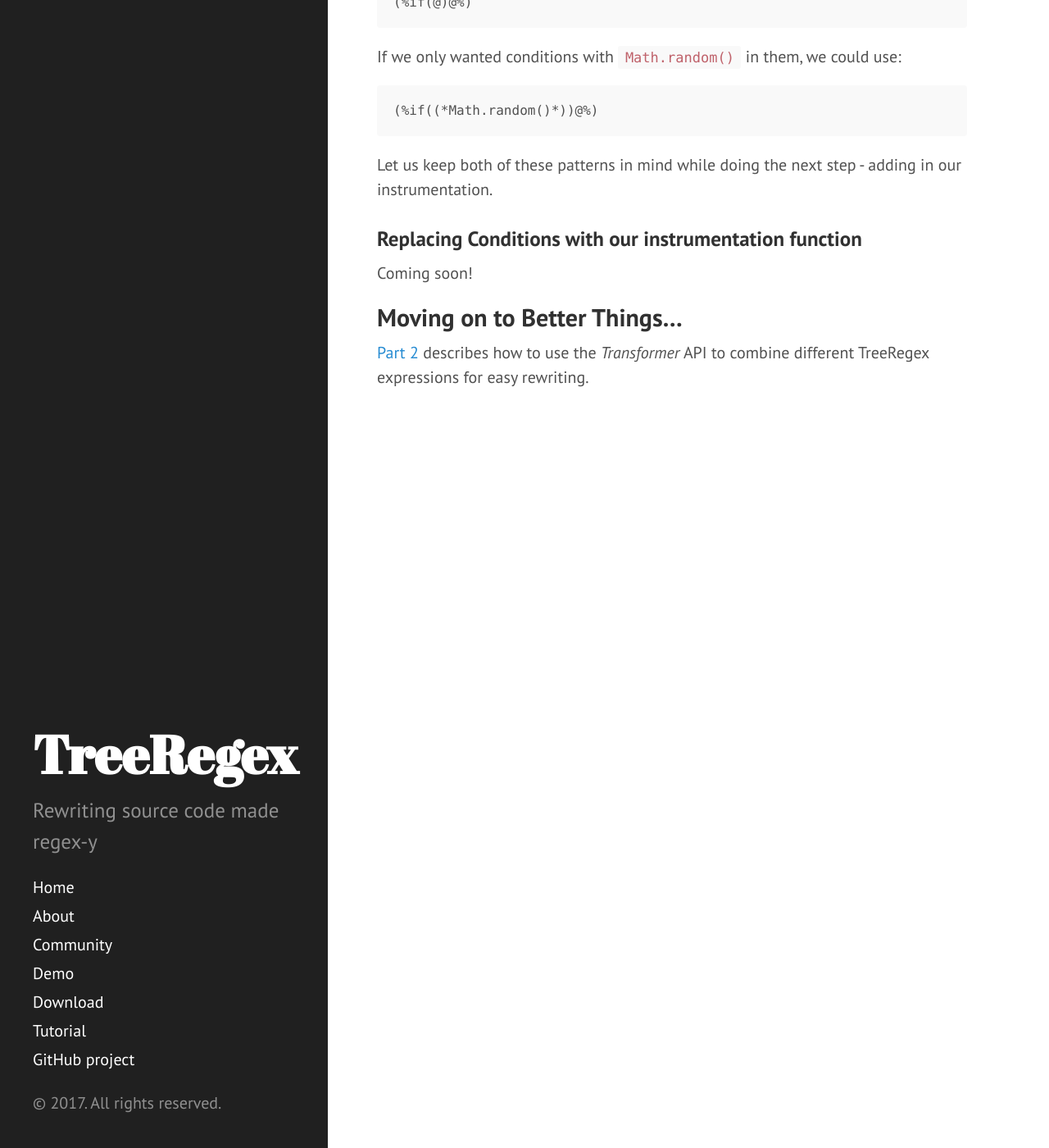
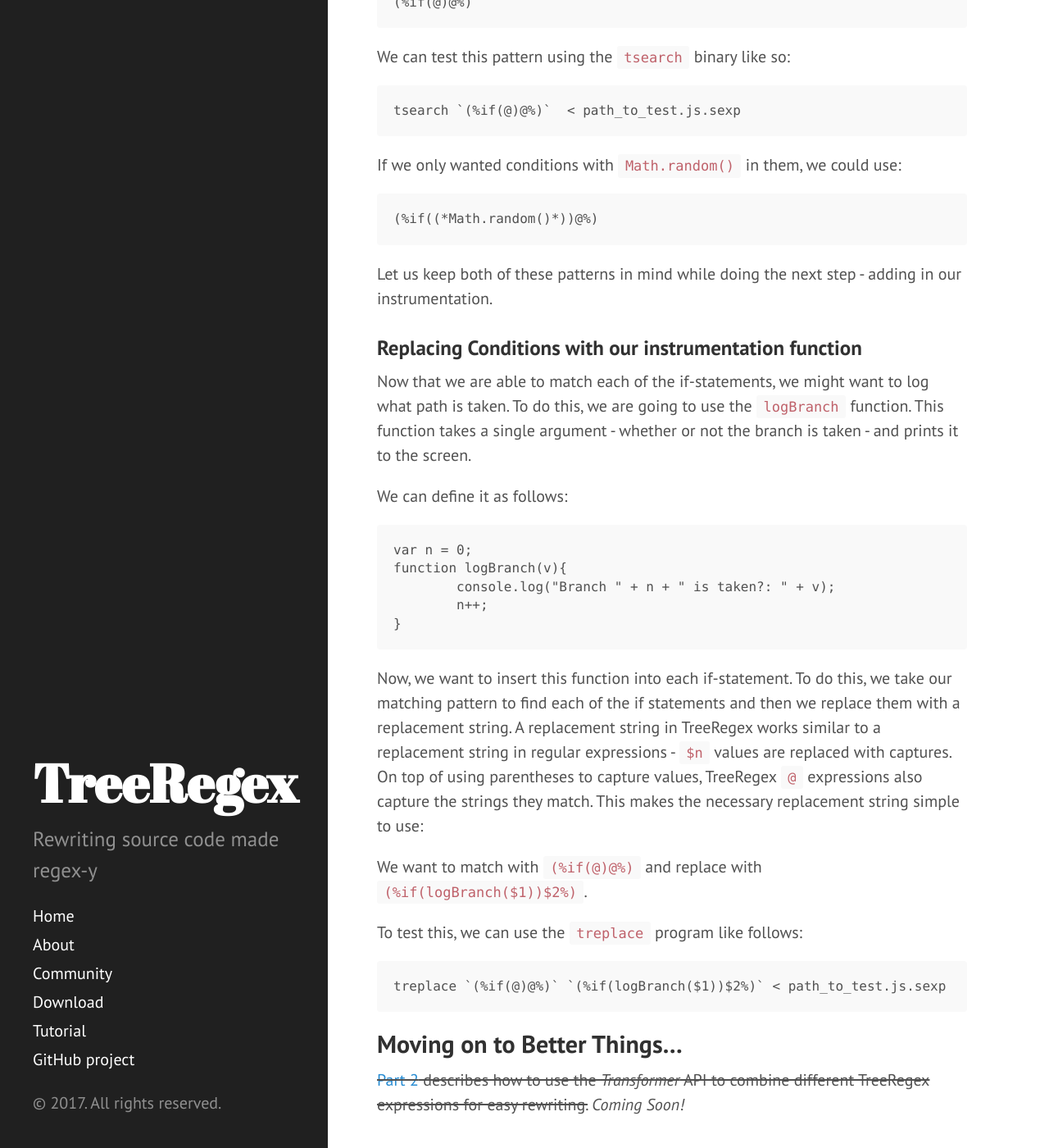
Before and after one commit to TreeRegexLib/TreeRegexLib.github.io, a Jekyll site: the page built from tutorial-part-1.md, in a window 1280 px wide and 1400 px high, scrolled down 2270 px. Shown: the whole window at 82% size. Built offline with Jekyll 4.4.1, drawn with Linux system fonts in a browser that asks for light colours; some of the changed text lies outside the part shown.

```diff
--- a/tutorial-part-1.md
+++ b/tutorial-part-1.md
@@ -36,7 +36,7 @@ This should print out the probability of the path taken.  Otherwise, either `nod
 
 The first step of using TreeRegex is adding the structure to the text - we can use an existing parser for this.  After following the install commands in the `frontend/js` folder, run the command:
 
-    node js_to_sexp.js <path to test.js>
+    node js_to_sexp.js path_to_test.js
 
 This will print out the structured text into `test.js.sexp`.  Here we can see the form of the if-statements we want to instrument.  For example, here is the part of the first if-statement that we want to instrument (with the body ellided for brevity):
 
@@ -60,6 +60,12 @@ In TreeRegex we can either specify the entire subtree with `(%` and `%)`, we can
 
     (%if(@)@%)
 
+We can test this pattern using the `tsearch` binary like so:
+
+~~~~
+tsearch `(%if(@)@%)`  < path_to_test.js.sexp
+~~~~
+
 If we only wanted conditions with `Math.random()` in them, we could use:
 
     (%if((*Math.random()*))@%)
@@ -68,7 +74,27 @@ Let us keep both of these patterns in mind while doing the next step - adding in
 
 ### Replacing Conditions with our instrumentation function
 
-Coming soon!
+Now that we are able to match each of the if-statements, we might want to log what path is taken.  To do this, we are going to use the `logBranch` function.  This function takes a single argument - whether or not the branch is taken - and prints it to the screen.
+
+We can define it as follows:
+
+~~~~
+var n = 0;
+function logBranch(v){
+	console.log("Branch " + n + " is taken?: " + v);
+	n++;
+}
+~~~~
+
+Now, we want to insert this function into each if-statement.  To do this, we take our matching pattern to find each of the if statements and then we replace them with a replacement string.  A replacement string in TreeRegex works similar to a replacement string in regular expressions - `$n` values are replaced with captures.  On top of using parentheses to capture values, TreeRegex `@` expressions also capture the strings they match.  This makes the necessary replacement string simple to use:
+
+We want to match with `(%if(@)@%)` and replace with `(%if(logBranch($1))$2%)`.
+
+To test this, we can use the `treplace` program like follows:
+
+~~~~
+treplace `(%if(@)@%)` `(%if(logBranch($1))$2%)` < path_to_test.js.sexp
+~~~~
 
 ## Moving on to Better Things...
-[Part 2](tutorial-part-2.md) describes how to use the *Transformer* API to combine different TreeRegex expressions for easy rewriting.
+~~[Part 2](tutorial-part-2.md) describes how to use the *Transformer* API to combine different TreeRegex expressions for easy rewriting.~~ *Coming Soon!*
```
Also changed, not shown: demo.md (+1 -0 lines), download.md (+8 -1 lines), index.md (+3 -2 lines), tutorial-overview.md (+2 -2 lines), public/diagram_2.png (added).
